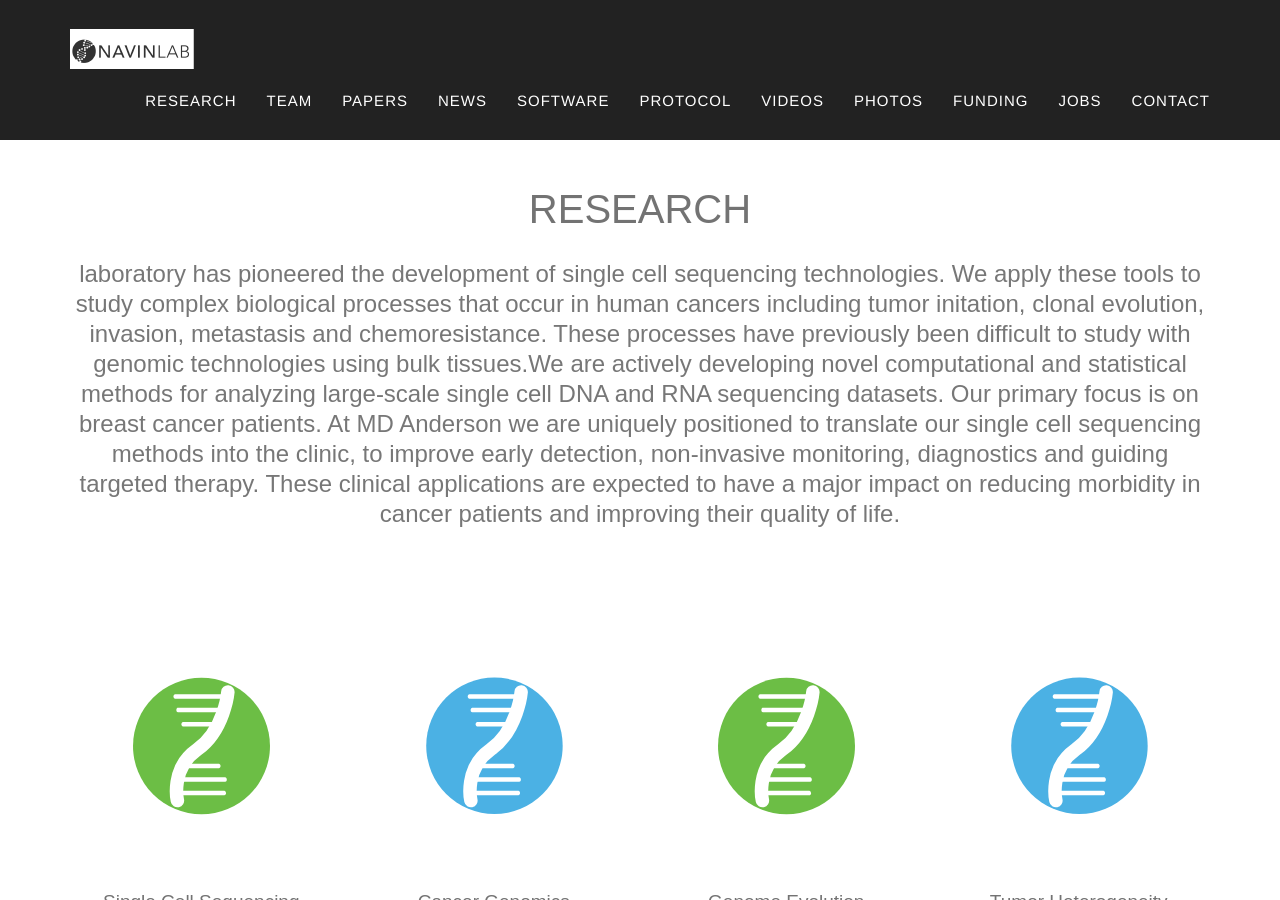
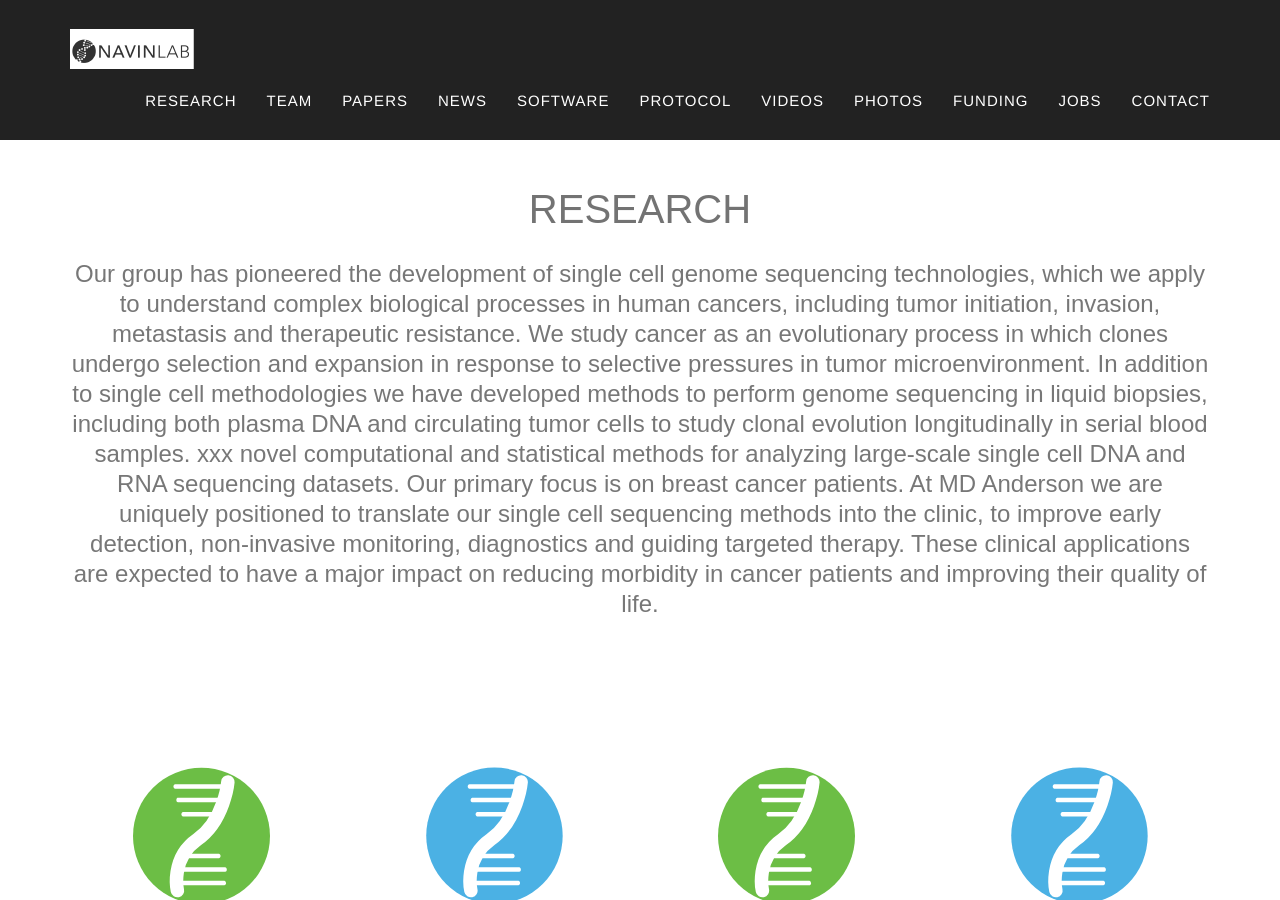
Before and after one commit to navinlabcode/navinlabcode.github.io, a Jekyll site: the page built from index.html, in a window 1280 px wide and 900 px high, scrolled down 518 px. Built offline with Jekyll 4.4.1, drawn with Linux system fonts in a browser that asks for light colours; some web fonts are replaced.

Commit message:
Update research.html

```diff
--- a/_includes/research.html
+++ b/_includes/research.html
@@ -4,7 +4,8 @@
             <div class="row">
                 <div class="col-lg-12 text-center">
                     <h2 class="section-heading">Research</h2>
-                    <h3 class="section-subheading text-muted">laboratory has pioneered the development of single cell sequencing technologies.  We apply these tools to study complex biological processes that occur in human cancers including tumor initation, clonal evolution, invasion, metastasis and chemoresistance.  These processes have previously been difficult to study with genomic technologies using bulk tissues.We are actively developing novel computational and statistical methods for analyzing large-scale single cell DNA and RNA sequencing datasets.  Our primary focus is on breast cancer patients.  At MD Anderson we are uniquely positioned to translate our single cell sequencing methods into the clinic, to improve early detection, non-invasive monitoring, diagnostics and guiding targeted therapy. These clinical applications are expected to have a major impact on reducing morbidity in cancer patients and improving their quality of life.<br／><br／><br／><br／></h3>
+                    <h3 class="section-subheading text-muted">Our group has pioneered the development of single cell genome sequencing technologies, which we apply to understand complex biological processes in human cancers, including tumor initiation, invasion, metastasis and therapeutic resistance.  We study cancer as an evolutionary process in which clones undergo selection and expansion in response to selective pressures in tumor microenvironment.  In addition to single cell methodologies we have developed methods to perform genome sequencing in liquid biopsies, including both plasma DNA and circulating tumor cells to study clonal evolution longitudinally in serial blood samples.
+                       xxx novel computational and statistical methods for analyzing large-scale single cell DNA and RNA sequencing datasets.  Our primary focus is on breast cancer patients.  At MD Anderson we are uniquely positioned to translate our single cell sequencing methods into the clinic, to improve early detection, non-invasive monitoring, diagnostics and guiding targeted therapy. These clinical applications are expected to have a major impact on reducing morbidity in cancer patients and improving their quality of life.<br／><br／><br／><br／></h3>
                 </div>
             </div>
           <p> </p>
```
